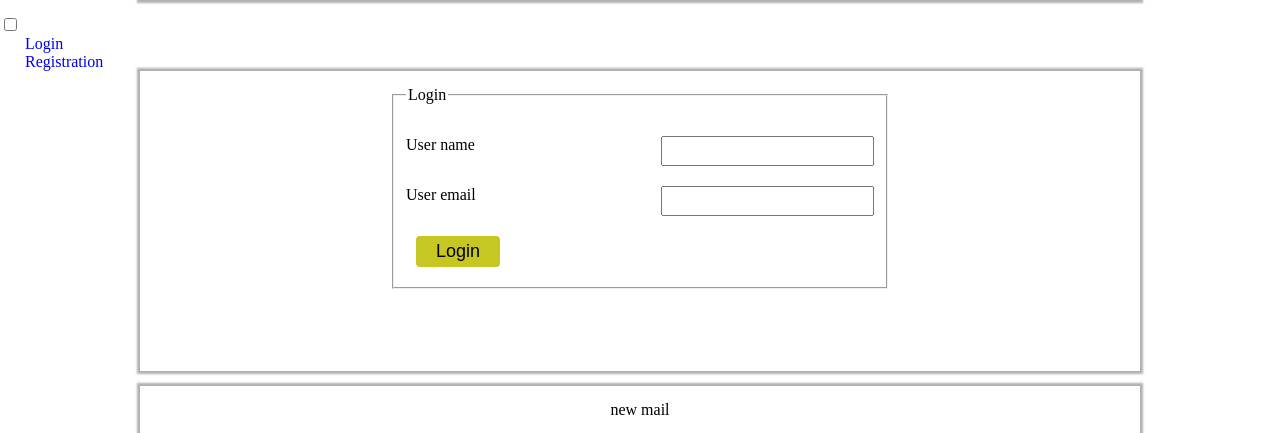
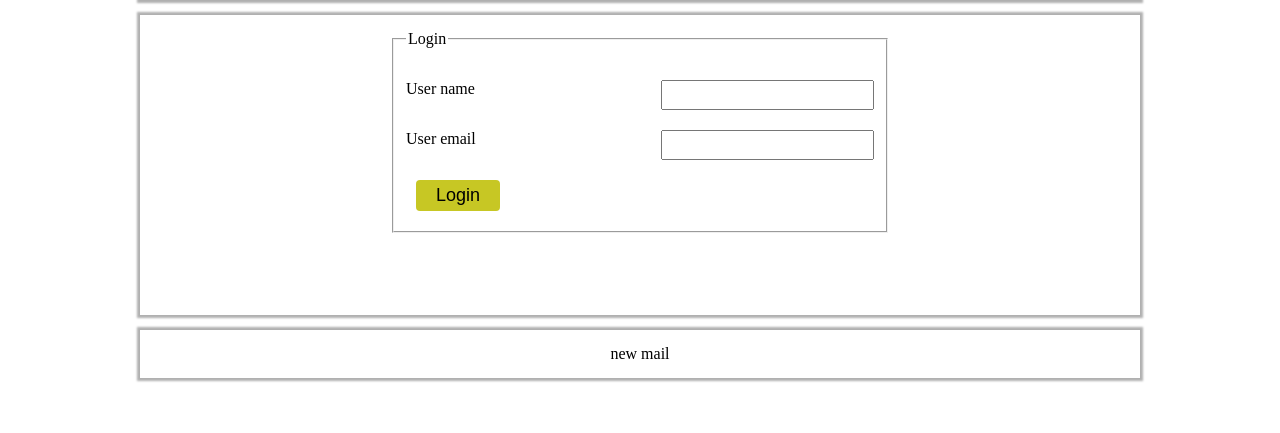
Before and after one commit to AndreiChornii/newpostalex, a PHP site: page / in a window 1280 px wide. Shown: the part 63-496 px from the top of the page. Run offline with PHP 8.4, Linux system fonts and the light colour scheme; the visitor is signed in with stand-in values (Sample User, id 1).

Commit message:
dont_see_mobile_menu_at_width_screen

```diff
--- a/public/style.css
+++ b/public/style.css
@@ -182,6 +182,10 @@
     background: #0000004f;
 }
 
+.hamburger-menu{
+    display: none;
+}
+
 @media(max-width: 500px){
     #wrapper{
         flex-direction: column;
```
